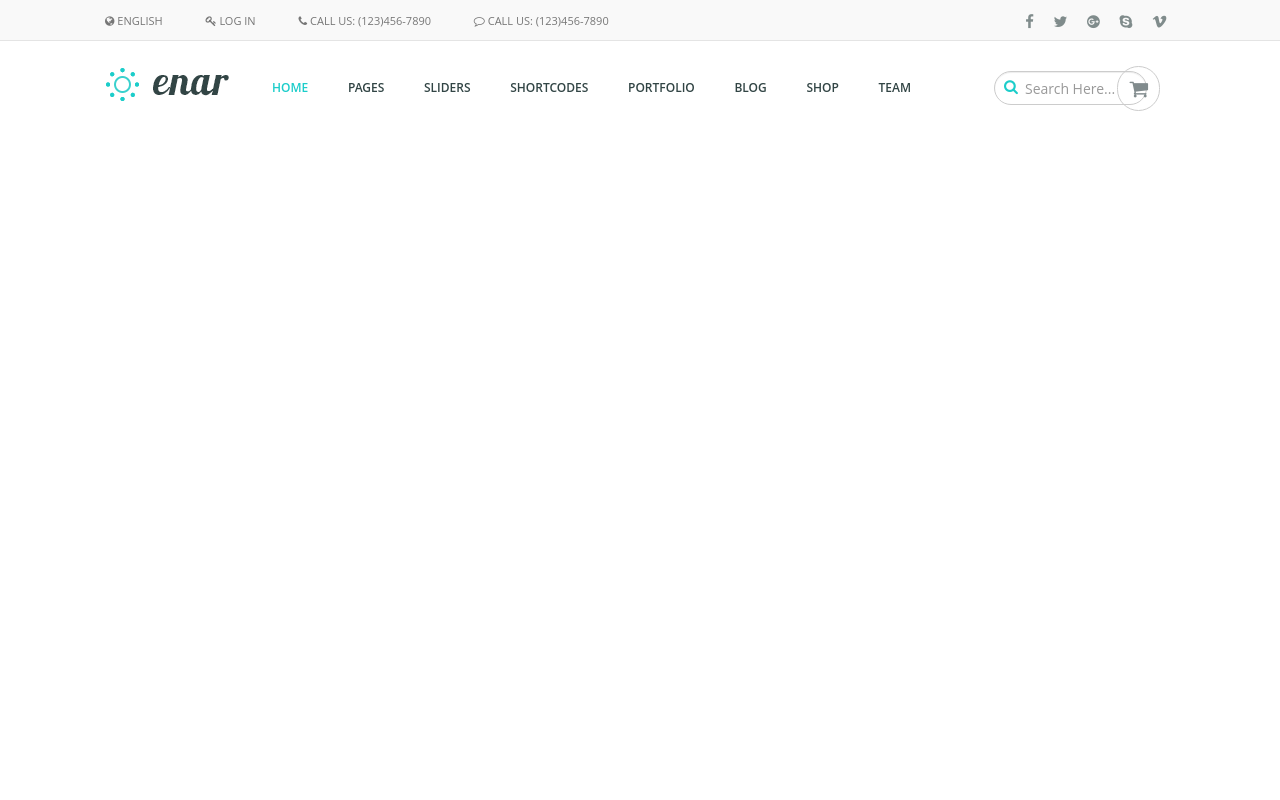
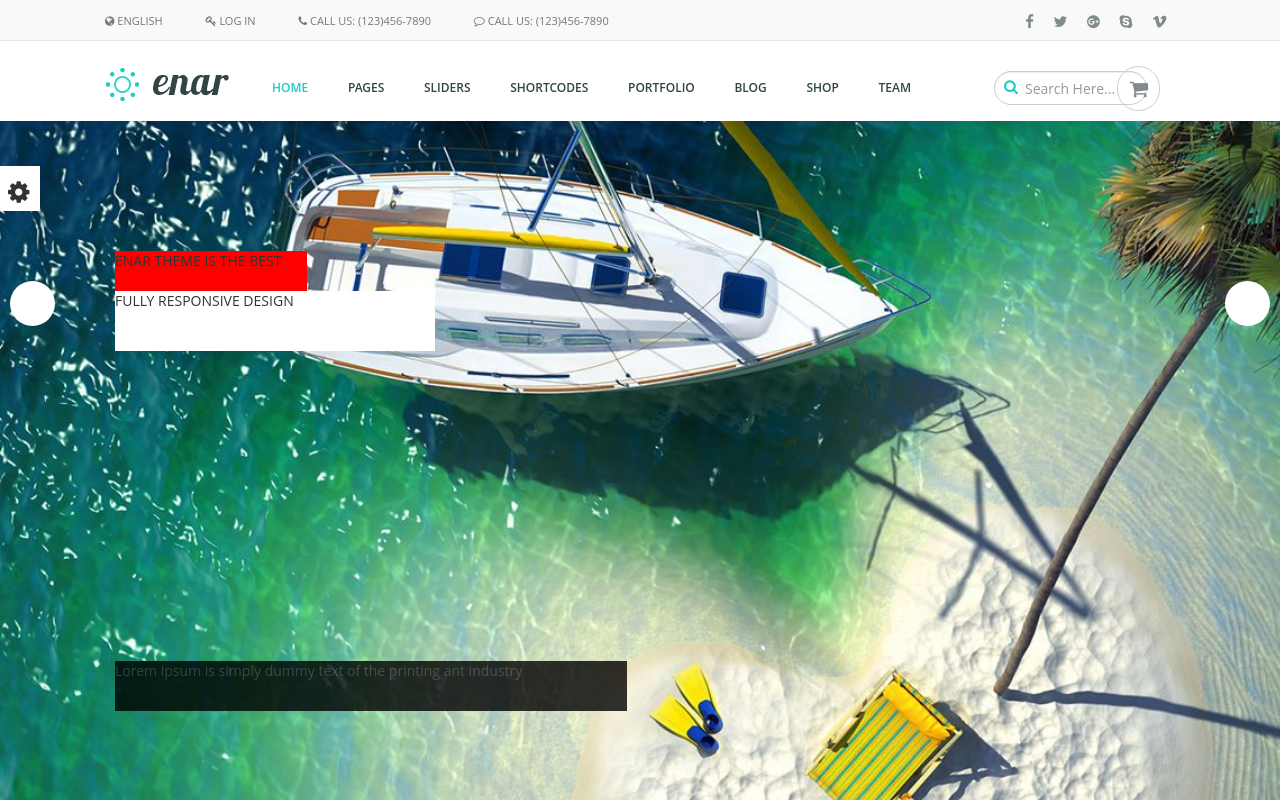
Before and after one commit to ingavaranaviciute/finalinis, a plain HTML site: page index.html in a window 1280 px wide. Drawn offline with nearby package versions, Linux system fonts and the light colour scheme.

Commit message:
padaryta iki slider'io, bet ne iki galo

```diff
--- a/index.html
+++ b/index.html
@@ -21,11 +21,11 @@
             <div class="topDetails float-left">
                 <span class="topDetailsInfo">
                     <i class="fa fa-globe" aria-hidden="true"></i>
-                    <span>ENGLISH</span>
+                    <span class="cursor">ENGLISH</span>
                 </span>
                 <span class="topDetailsInfo">
                     <i class="fa fa-key" aria-hidden="true"></i>
-                    <span>LOG IN</span>
+                    <span class="cursor">LOG IN</span>
                 </span>
                 <span class="topDetailsInfo">
                     <i class="fa fa-phone" aria-hidden="true"></i>
@@ -128,7 +128,25 @@
         </div>
     </div>
 </header>
+<!---END HEADER--->
+<!---SLIDE--->
+<div id="slide">
+    <div class="cog">
+        <i class="fa fa-cog" aria-hidden="true"></i>
+    </div>
+    <div class="arrov left"></div>
+    <div class="arrov right"></div>
 
+    <div class="innerDivFirst">
+        <span>ENAR THEME IS THE BEST</span>
+    </div>
+    <div class="innerDivSecond">
+        <span>FULLY RESPONSIVE DESIGN</span>
+    </div>
+    <div class="innerDivThird">
+        <span>Lorem ipsum is simply dummy text of the printing ant industry</span>
+    </div>
+</div>
 
 </body>
 </html>
--- a/style.scss
+++ b/style.scss
@@ -17,7 +17,6 @@ body {
 /*HEADER*/
 //
 
-
 .topbar {
   overflow: hidden;
   padding: 10px 105px 10px 105px;
@@ -29,18 +28,19 @@ body {
       margin-right: 40px;
       font-size: 11px;
       color: #777777;
+      .cursor {
         cursor: pointer;
-
       }
     }
-  .topSocLink{
+  }
+  .topSocLink {
     color: #808c8c;
     width: 32px;
     height: 32px;
     padding: 8px;
     border-radius: 4px;
 
-    &:hover{
+    &:hover {
       color: white;
       background-color: #17aeac;
     }
@@ -52,7 +52,7 @@ body {
   }
 }
 
-.topLink:hover{
+.topLink:hover {
   text-decoration: none;
 }
 
@@ -111,6 +111,7 @@ body {
   text-decoration: none;
 
 }
+
 .searchIkon {
   color: #1ccdca;
   font-size: 15px;
@@ -153,12 +154,81 @@ body {
   bottom: 68px;
   right: 15px;
 }
+
 #cart {
   color: #818b8d;
   font-size: 20px;
   text-align: center;
   vertical-align: middle;
 }
-.searchDiv{
+
+.searchDiv {
   margin-left: 30px;
 }
+
+/*slide*/
+
+#slide {
+  background-image: url("img/test_images/slide3.jpg");
+  background-size: cover;
+  width: 100%;
+  min-height: 90%;
+  position: fixed;
+
+  .cog {
+    width: 40px;
+    height: 45px;
+    line-height: 33px;
+    display: inline-block;
+    background-color: #fff;
+    padding: 8px;
+    position: absolute;
+    top: 45px;
+    i {
+      font-size: 25px;
+      vertical-align: middle;
+      text-align: center;
+    }
+  }
+  .arrov {
+    width: 45px;
+    height: 45px;
+    border-radius: 45px;
+    display: inline-block;
+    background-color: #fff;
+    position: absolute;
+    top: 160px;
+  }
+  .arrov.left {
+    left: 10px;
+  }
+  .arrov.right {
+    right: 10px;
+  }
+
+  .innerDivFirst {
+    width: 15%;
+    height: 45px;
+    background-color: red;
+    position: absolute;
+    top: 130px;
+    left: 115px;
+  }
+  .innerDivSecond{
+    width: 25%;
+    height: 60px;
+    background-color: #fff;
+    position: absolute;
+    top: 170px;
+    left: 115px;
+  }
+  .innerDivThird{
+    width: 40%;
+    height: 50px;
+    background-color: black;
+    opacity: 0.8;
+    position: absolute;
+    bottom: 130px;
+    left: 115px;
+  }
+}
```
Also changed, not shown: img/test_images/slide3.jpg (added), style.css, 1 other file. Lines whose indentation alone changed are shown as unchanged.
